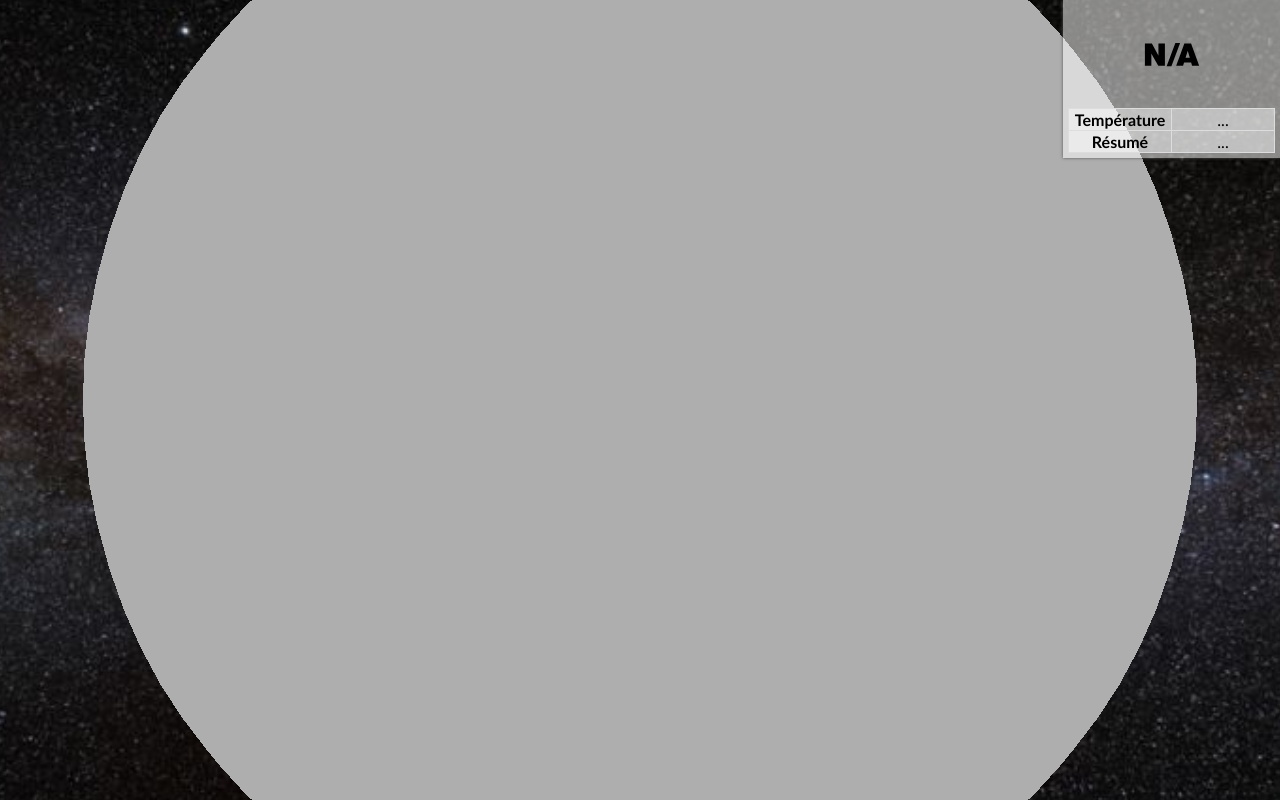
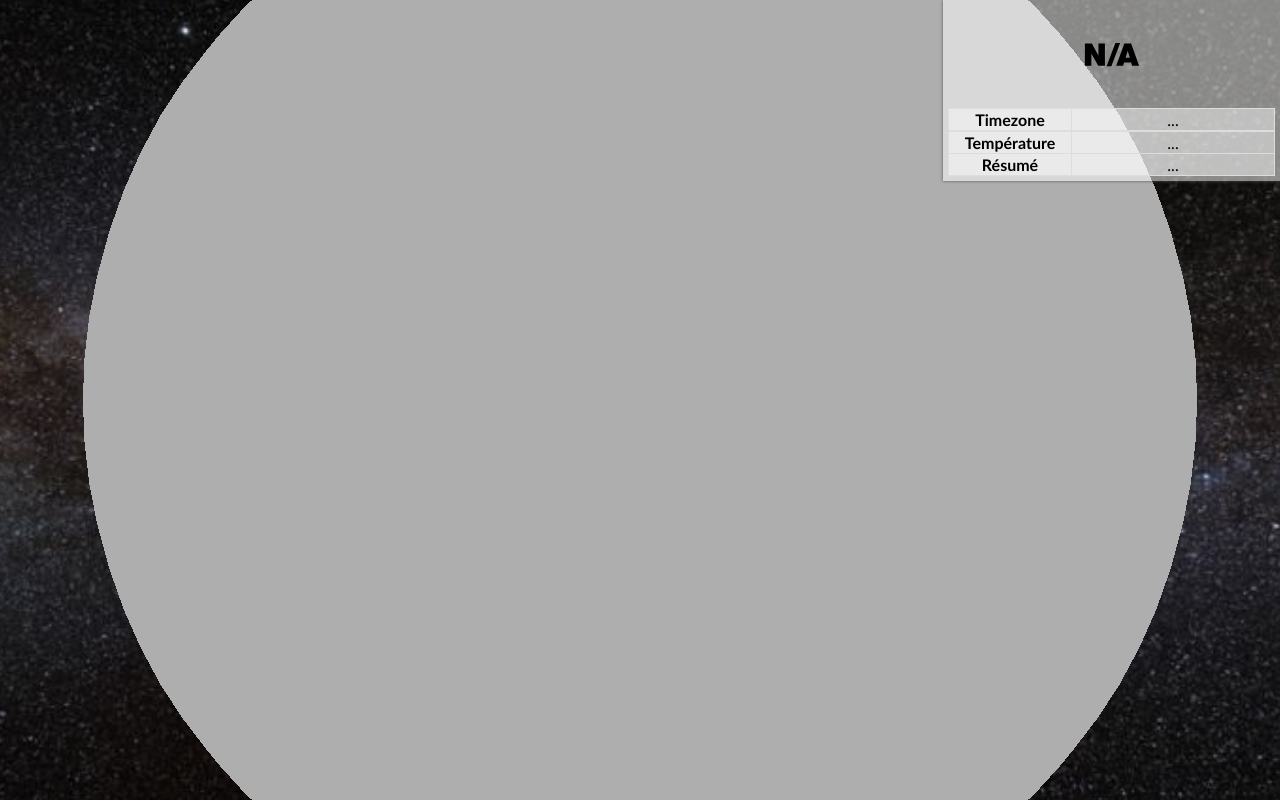
Before and after one commit to MelanieBelard/Weathearth, a plain HTML site: page index.html in a window 1280 px wide. Drawn offline with Linux system fonts and the light colour scheme; animation ran at ten frames a second.

Commit message:
Ajout timezone + correction css

```diff
--- a/index.html
+++ b/index.html
@@ -28,7 +28,12 @@
       }
       th, td {
         border: 1px solid #ddd;
-        min-width: 100px;
+      }
+      th {
+        width: 120px;
+      }
+      td {
+        width: 200px;
       }
     </style>
   </head>
@@ -36,6 +41,11 @@
     <div id="panneau">
       <a class="api" target="_blank" href="#"><img class="icon" src="svg/na.svg"></a>
       <!-- <p>Il est <span id="time">...</span><br><small>(heure française)</small></p> -->
+      <table>
+        <tr>
+          <th>Timezone</th>
+          <td id="timezone"></td>
+        </tr>
       <table>
         <tr>
           <th>Température</th>
@@ -176,6 +186,7 @@
 
         $("#json").text('...');
         // $("#coordonnees").text('...');
+        $("#timezone").text('...');
         $("#temperature").text('...');
         $("#summary").text('...');
         $("#time").text('...');
@@ -190,14 +201,23 @@
         var data    = jQuery.parseJSON(json);
 
         var temperature = getTemperature(data);
+        var timezone = getTimezone(data);
         var summary   = getSummary(data);
         var icon    = getIcon(data);
         var time    = getTime(data);
 
+        $("#timezone").text(timezone);
         $("#temperature").text(temperature);
         $("#summary").text(summary);
         $("#time").text(time);
         $(".icon").attr('src', 'svg/'+icon+'.svg');
+      }
+
+      function getTimezone(data) {
+        if (data.timezone !== 0) {
+          return data.timezone;
+        }
+        return false;
       }
 
       function getTemperature(data) {
```
